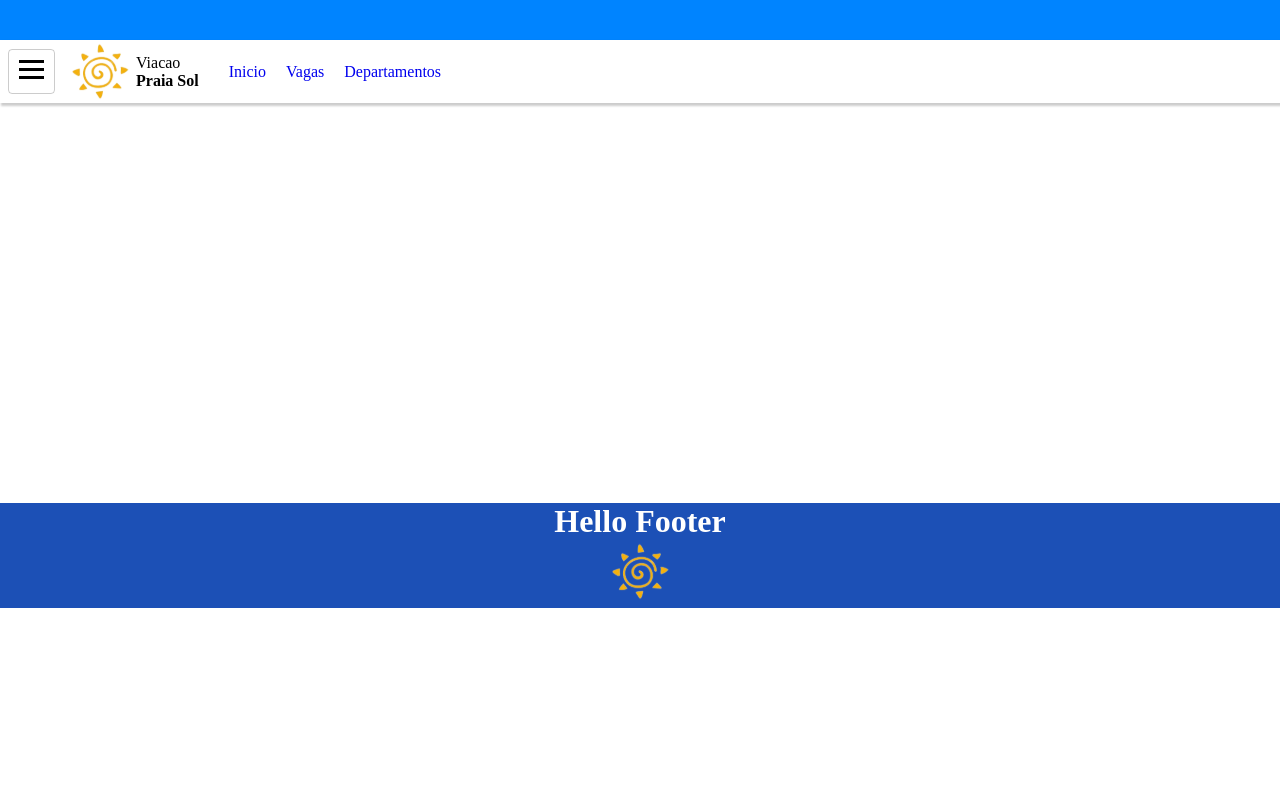
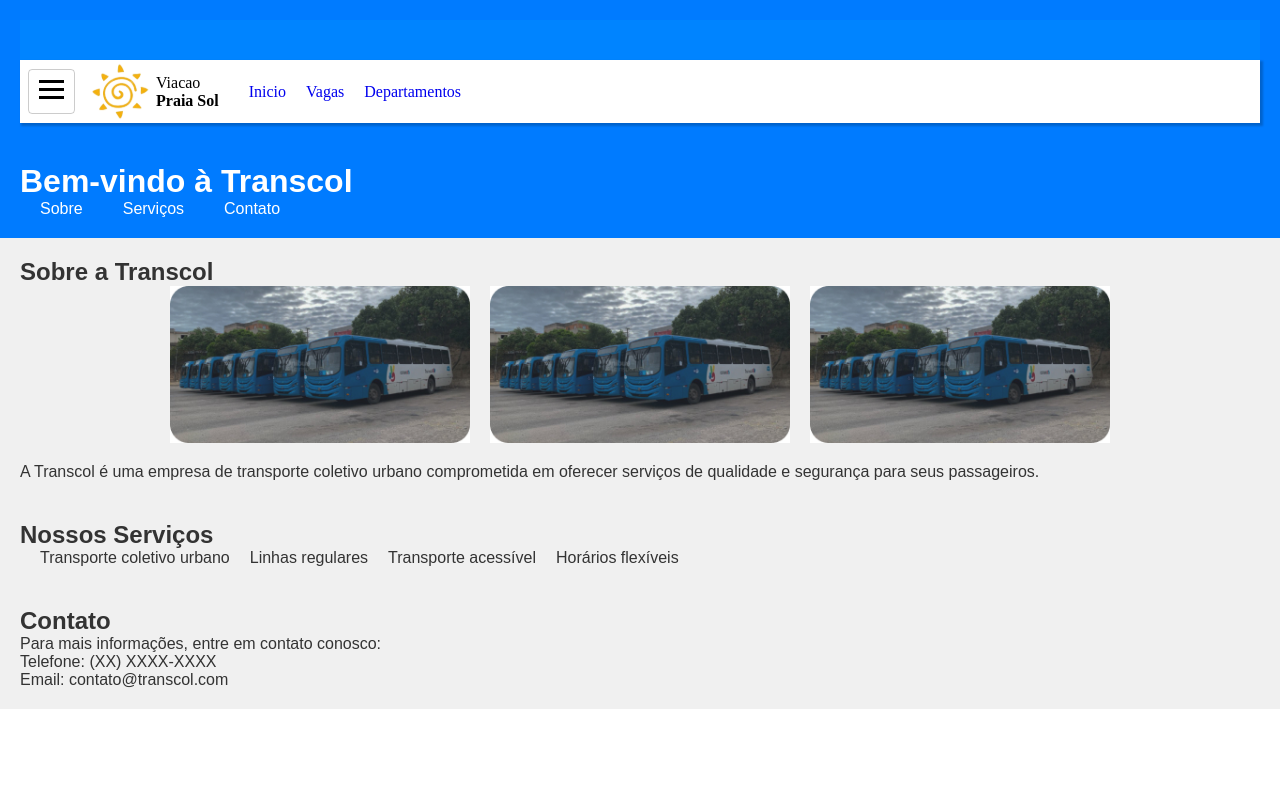
Before and after one commit to yuritakeo/website-ps, a React (Vite) app: page /transcol in a window 1280 px wide. Shown: the top 800 px of the page. Built offline with nearby package versions, Linux system fonts and the light colour scheme; no server answers.

Commit message:
Exemplo de carrocel

```diff
--- /dev/null
+++ b/src/pages/Transcol/index.jsx
@@ -0,0 +1,56 @@
+import React from 'react';
+
+import './style.css';
+
+import noticia1 from '../../assets/Imagem Noticia 1.jpg'
+
+const Transcol = () => {
+    return (
+        <div className="home-container">
+            <header>
+                <h1>Bem-vindo à Transcol</h1>
+                <nav>
+                    <ul>
+                        <li><a href="#sobre">Sobre</a></li>
+                        <li><a href="#servicos">Serviços</a></li>
+                        <li><a href="#contato">Contato</a></li>
+                    </ul>
+                </nav>
+            </header>
+            <section id="sobre">
+                <h2>Sobre a Transcol</h2>
+
+
+                <div className="bus-images">
+                    <img src={noticia1} alt="Ônibus Transcol 1" />
+                    <img src={noticia1} alt="Ônibus Transcol 2" />
+                    <img src={noticia1} alt="Ônibus Transcol 3" />
+                </div>
+
+
+
+                <p>A Transcol é uma empresa de transporte coletivo urbano comprometida em oferecer serviços de qualidade e segurança para seus passageiros.</p>
+            </section>
+            <section id="servicos">
+                <h2>Nossos Serviços</h2>
+                <ul>
+                    <li>Transporte coletivo urbano</li>
+                    <li>Linhas regulares</li>
+                    <li>Transporte acessível</li>
+                    <li>Horários flexíveis</li>
+                </ul>
+            </section>
+            <section id="contato">
+                <h2>Contato</h2>
+                <p>Para mais informações, entre em contato conosco:</p>
+                <p>Telefone: (XX) XXXX-XXXX</p>
+                <p>Email: contato@transcol.com</p>
+            </section>
+            <footer>
+                <p>&copy; {new Date().getFullYear()} Transcol - Todos os direitos reservados.</p>
+            </footer>
+        </div>
+    );
+};
+
+export default Transcol;
--- /dev/null
+++ b/src/pages/Transcol/style.css
@@ -0,0 +1,54 @@
+/* Home.css */
+.home-container {
+    font-family: Arial, sans-serif;
+    color: white;
+  }
+
+  header {
+    background-color: #007bff; /* Azul bonito */
+    padding: 20px;
+  }
+
+  nav ul {
+    list-style-type: none;
+    margin: 0;
+    padding: 0;
+  }
+
+  nav ul li {
+    display: inline;
+    margin-right: 20px;
+  }
+
+  nav ul li a {
+    color: white;
+    text-decoration: none;
+  }
+
+  section {
+  padding: 20px;
+  }
+
+  #sobre, #servicos, #contato {
+  background-color: #f0f0f0;
+  color: #333;
+  }
+
+  footer {
+  background-color: #007bff;
+  color: white;
+  text-align: center;
+  padding: 10px;
+  }
+
+  /* Estilos para as imagens de ônibus */
+  .bus-images {
+  display: flex;
+  justify-content: center;
+  margin-bottom: 20px;
+  }
+
+  .bus-images img {
+  width: 300px;
+  margin: 0 10px;
+  }
--- /dev/null
+++ b/src/pages/Treino/Carousel.css
@@ -0,0 +1,39 @@
+/* Carousel.css */
+.carousel-container {
+    margin-bottom: 20px;
+  }
+
+  .carousel {
+    position: relative; /* Para posicionar os botões corretamente */
+    overflow: hidden;
+  }
+
+  .carousel img {
+    display: none; /* Oculta todas as imagens por padrão */
+    width: 100%; /* Ocupa toda a largura */
+    height: auto; /* Altura automática */
+  }
+
+  .carousel img.active {
+    display: block; /* Exibe apenas a imagem do slide atual */
+  }
+
+  .prev, .next {
+    position: absolute;
+    top: 50%;
+    transform: translateY(-50%);
+    background-color: rgba(0, 0, 0, 0.5);
+    color: white;
+    border: none;
+    cursor: pointer;
+    padding: 10px;
+    z-index: 1;
+  }
+
+  .prev {
+    left: 0;
+  }
+
+  .next {
+    right: 0;
+  }
--- /dev/null
+++ b/src/pages/Treino/Carousel.jsx
@@ -0,0 +1,42 @@
+import React, { useState, useEffect } from 'react';
+import './Carousel.css'; // Importando o arquivo CSS para estilos
+
+const Carousel = ({ title, images }) => {
+    const [currentSlide, setCurrentSlide] = useState(0);
+
+    useEffect(() => {
+        const intervalId = setInterval(() => {
+            goToNextSlide();
+        }, 10000); // Troca de slide a cada 10 segundos
+
+        return () => clearInterval(intervalId);
+    }, []);
+
+    const goToNextSlide = () => {
+        setCurrentSlide((prevSlide) => (prevSlide + 1) % images.length);
+    };
+
+    const goToPrevSlide = () => {
+        setCurrentSlide((prevSlide) => (prevSlide - 1 + images.length) % images.length);
+    };
+
+    return (
+        <div className="carousel-container">
+            <h2>{title}</h2>
+            <div className="carousel">
+                {images.map((image, index) => (
+                    <img
+                        key={index}
+                        src={image.src}
+                        alt={image.alt}
+                        className={index === currentSlide ? 'active' : ''}
+                    />
+                ))}
+                <button className="prev" onClick={goToPrevSlide}>&#10094;</button>
+                <button className="next" onClick={goToNextSlide}>&#10095;</button>
+            </div>
+        </div>
+    );
+};
+
+export default Carousel;
--- a/src/pages/Treino/index.jsx
+++ b/src/pages/Treino/index.jsx
@@ -1,31 +1,22 @@
 import { useState } from 'react'
-import noticia1 from '../../assets/PRAIA-SOL-GRANVIA24_2 1.jpg'
+import noticia1 from '../../assets/Imagem Noticia 1.jpg'
+import noticia2 from '../../assets/containerNoticia1.jpg'
+import noticia3 from '../../assets/PRAIA-SOL-GRANVIA24_2 1.jpg'
+
+import Carousel from './Carousel';
 
 import './style.css'
 export default function Treino() {
 
-    const [listNoticias, setListNoticias] = useState([])
+    const images = [
+        { src: noticia1, alt: 'Imagem 1' },
+        { src: noticia2, alt: 'Imagem 2' },
+        { src: noticia3, alt: 'Imagem 3' },
+    ];
 
     return (
-        <div className="container">
-            <div className='Deslizante'>
-                <div className='Deslizar1'>
-                    <img src={noticia1} alt="" />
-                </div>
-                <div className='Deslizar2'>
-                    <img src={noticia1} alt="" />
-                </div>
-                <div className='Deslizar3'>
-                    <img src={noticia1} alt="" />
-                </div>
-
-                <div className='barraPaginacao'>
-                    <div className='btn-radio' id='radio1'/>
-                    <div className='btn-radio' id='radio2'/>
-                    <div className='btn-radio' id='radio3'/>
-                </div>
-            </div>
-
+        <div>
+            <Carousel title="Fotos do Evento" images={images} />
         </div>
     )
 }
--- a/src/routes/index.jsx
+++ b/src/routes/index.jsx
@@ -9,6 +9,7 @@ import Register from '../pages/Register'
 
 
 import Roleta from "../pages/Roleta"
+import Transcol from "../pages/Transcol"
 
 
 
@@ -22,6 +23,7 @@ function RoutesApp() {
 
             <Route path='/treino' element={<Treino />} />
             <Route path='/roleta' element={<Roleta />} />
+            <Route path='/transcol' element={<Transcol />} />
         </Routes>
     )
 }
```
